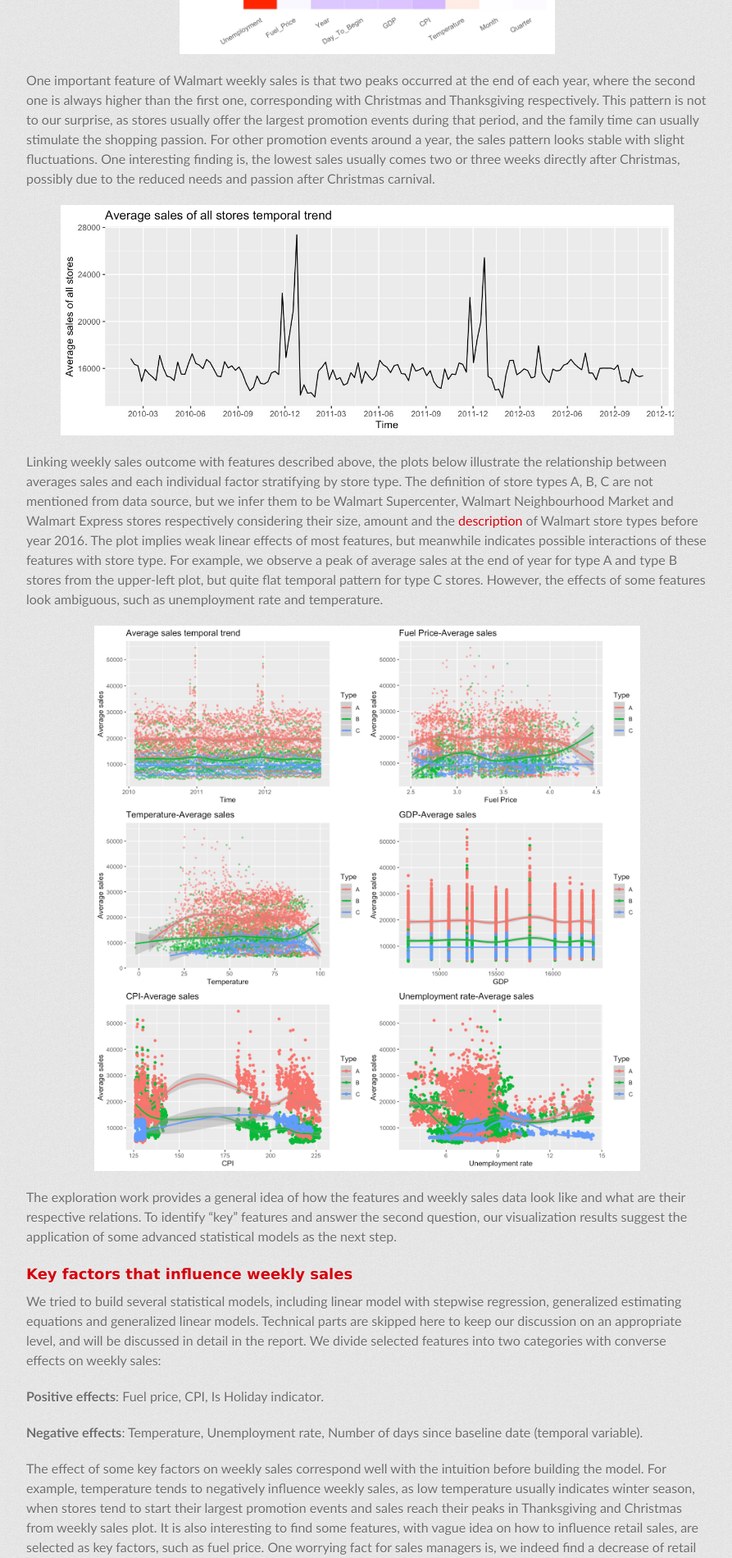
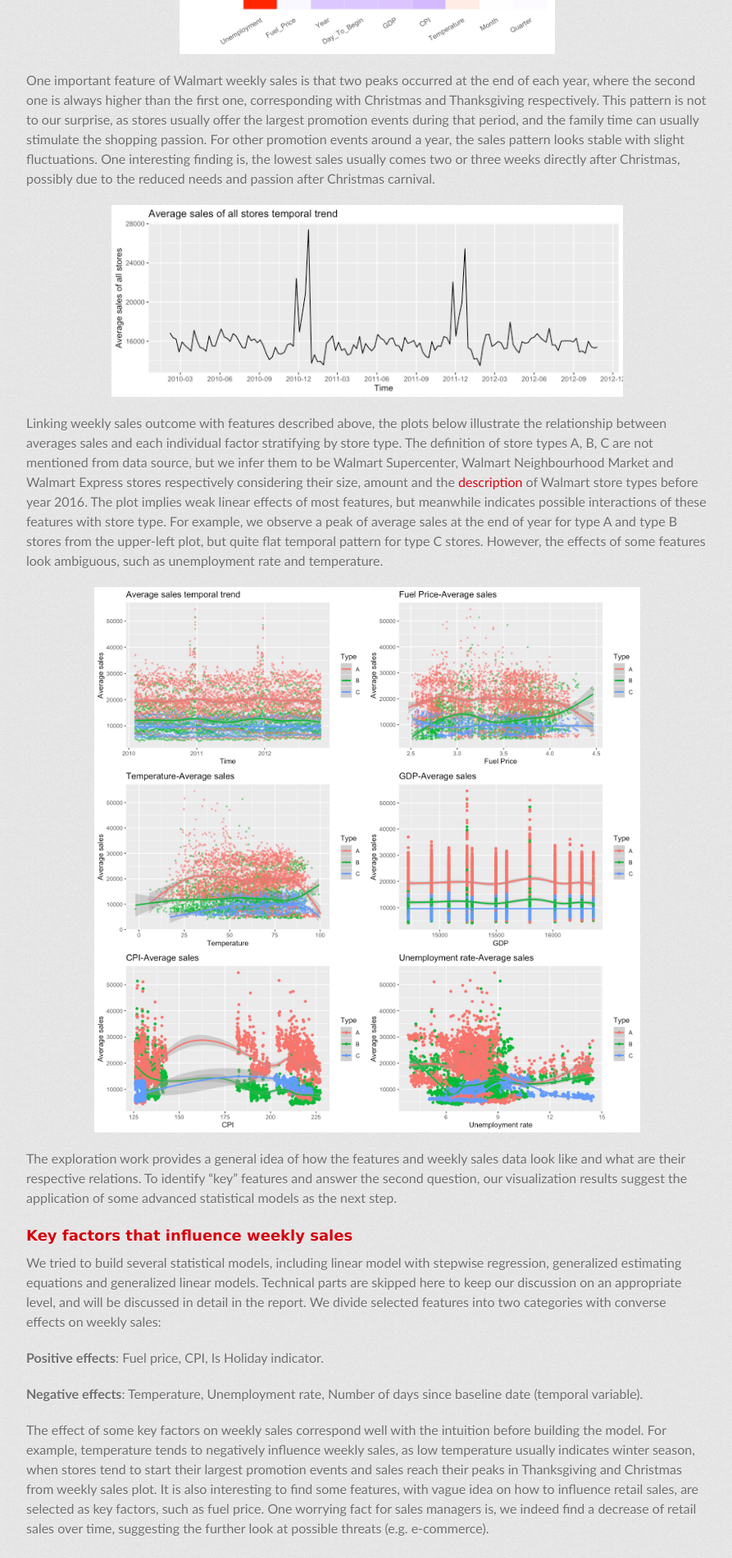
Before and after one commit to churchillcui/ads_retail, a Jekyll site: the page built from index.md, in a window 1280 px wide. Shown: the part 2961-4861 px from the top of the page at 82% size, without its empty margins (192-1085 px from the left). Built offline with Jekyll 4.4.1, drawn with Linux system fonts in a browser that asks for light colours; some web fonts are replaced.

Commit message:
Update index.md

```diff
--- a/index.md
+++ b/index.md
@@ -56,7 +56,7 @@
 
 One important feature of Walmart weekly sales is that two peaks occurred at the end of each year, where the second one is always higher than the first one, corresponding with Christmas and Thanksgiving respectively. This pattern is not to our surprise, as stores usually offer the largest promotion events during that period, and the family time can usually stimulate the shopping passion. For other promotion events around a year, the sales pattern looks stable with slight fluctuations. One interesting finding is, the lowest sales usually comes two or three weeks directly after Christmas, possibly due to the reduced needs and passion after Christmas carnival.
 
-<img src="images/sales_temporal.jpeg" alt="average sales over time" class = "ct" width = "90%">
+<img src="images/sales_temporal.jpeg" alt="average sales over time" class = "ct" width = "75%">
 
 Linking weekly sales outcome with features described above, the plots below illustrate the relationship between averages sales and each individual factor stratifying by store type. The definition of store types A, B, C are not mentioned from data source, but we infer them to be Walmart Supercenter, Walmart Neighbourhood Market and Walmart Express stores respectively considering their size, amount and the [description](https://www.scrapehero.com/number-of-walmart-stores-and-an-analysis-of-related-store-data/) of Walmart store types before year 2016. The plot implies weak linear effects of most features, but meanwhile indicates possible interactions of these features with store type. For example, we observe a peak of average sales at the end of year for type A and type B stores from the upper-left plot, but quite flat temporal pattern for type C stores. However, the effects of some features look ambiguous, such as unemployment rate and temperature.
 
```
